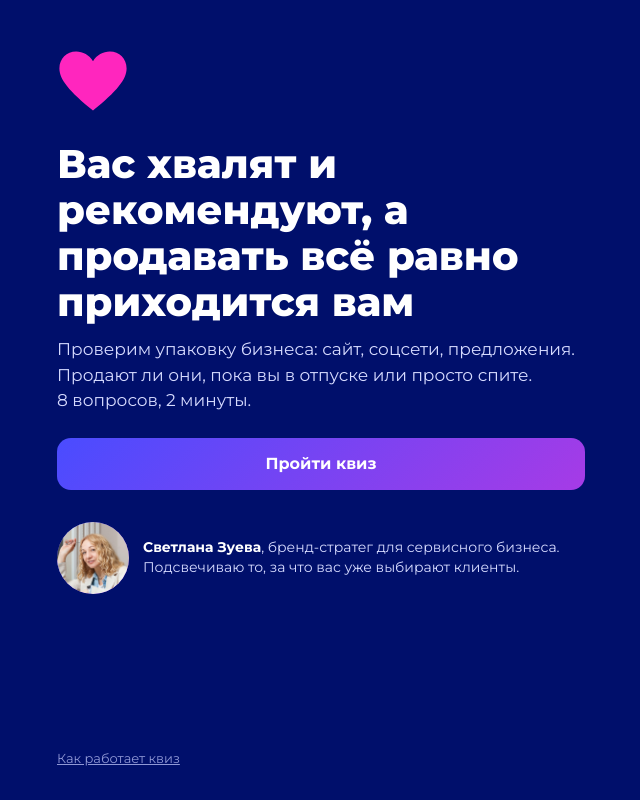
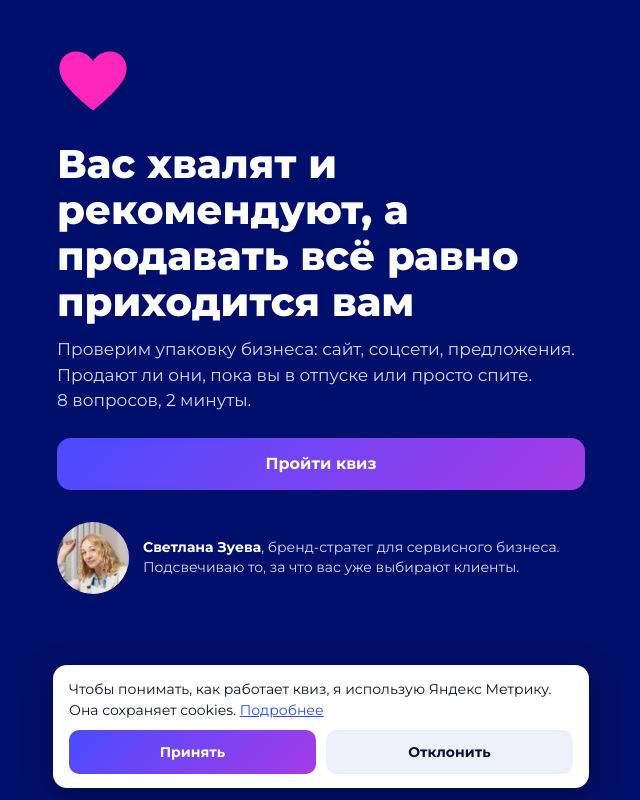
Before and after one commit to grafzueva-alt/brand-quiz, a plain HTML site: page index.html in a window 1280 px wide. Shown: the whole page, without its empty margins (319-959 px from the left). Drawn offline with Linux system fonts and the light colour scheme.

Commit message:
Add files via upload

```diff
--- a/config.js
+++ b/config.js
@@ -7,7 +7,7 @@ window.QUIZ_CONFIG = {
 
   // Номер счётчика Яндекс Метрики. Пока пусто: статистика не собирается.
   // Когда подключите, на сайт нужно добавить баннер про cookies.
-  metrikaId: "",
+  metrikaId: "114149790",
 
   // Сколько пилотных мест осталось (показывается на экране результата)
   pilotSpotsLeft: 3,
--- a/index.html
+++ b/index.html
@@ -107,6 +107,15 @@
     </footer>
   </main>
 
+  <!-- Баннер cookies: показывается только если в config.js указан номер Метрики -->
+  <div class="cookie" id="cookie" hidden>
+    <p>Чтобы понимать, как работает квиз, я использую Яндекс Метрику. Она сохраняет cookies. <a href="privacy.html">Подробнее</a></p>
+    <div class="cookie-btns">
+      <button class="cookie-btn" id="cookieOk" type="button">Принять</button>
+      <button class="cookie-btn ghost" id="cookieNo" type="button">Отклонить</button>
+    </div>
+  </div>
+
   <script src="config.js"></script>
   <script src="script.js"></script>
 </body>
--- a/script.js
+++ b/script.js
@@ -195,8 +195,29 @@
   }
 
   /* ---------- Запуск ---------- */
+  // Метрика запускается только после согласия на cookies
+  function cookieChoice() {
+    try { return localStorage.getItem("quiz_cookies"); } catch (e) { return null; }
+  }
+  function saveCookieChoice(v) {
+    try { localStorage.setItem("quiz_cookies", v); } catch (e) {}
+  }
+  function initAnalytics() {
+    if (!CFG.metrikaId) return;
+    var choice = cookieChoice();
+    if (choice === "yes") { initMetrika(); return; }
+    if (choice === "no") return;
+    $("cookie").hidden = false;
+    $("cookieOk").addEventListener("click", function () {
+      saveCookieChoice("yes"); $("cookie").hidden = true; initMetrika();
+    });
+    $("cookieNo").addEventListener("click", function () {
+      saveCookieChoice("no"); $("cookie").hidden = true;
+    });
+  }
+
   function init() {
-    initMetrika();
+    initAnalytics();
 
     // Фото: если файла нет, остаётся заглушка с инициалами
     if (CFG.photo) {
--- a/style.css
+++ b/style.css
@@ -181,6 +181,23 @@ p { margin: 0 0 12px; }
 .author.on-accent { margin: 0 0 16px; }
 .author.on-accent p { color: #dfe4ff; }
 
+/* Баннер cookies */
+.cookie {
+  position: fixed; left: 12px; right: 12px; bottom: 12px; z-index: 10;
+  max-width: 536px; margin: 0 auto; padding: 14px 16px;
+  background: var(--white); color: var(--ink); border-radius: 14px;
+  box-shadow: 0 8px 30px rgba(0, 0, 0, .35); font-size: 14px;
+}
+.cookie[hidden] { display: none; }
+.cookie p { margin: 0 0 10px; line-height: 1.45; }
+.cookie a { color: var(--blue); }
+.cookie-btns { display: flex; gap: 10px; }
+.cookie-btn {
+  flex: 1; min-height: 44px; border: 0; border-radius: 10px; background: var(--grad);
+  color: var(--white); font: inherit; font-weight: 700; cursor: pointer;
+}
+.cookie-btn.ghost { background: #eef0fb; color: var(--ink); }
+
 /* Подвал */
 .footer {
   margin-top: 24px; display: flex; justify-content: space-between; align-items: center;
```
Also changed, not shown: privacy.html (+3 -1 lines).
